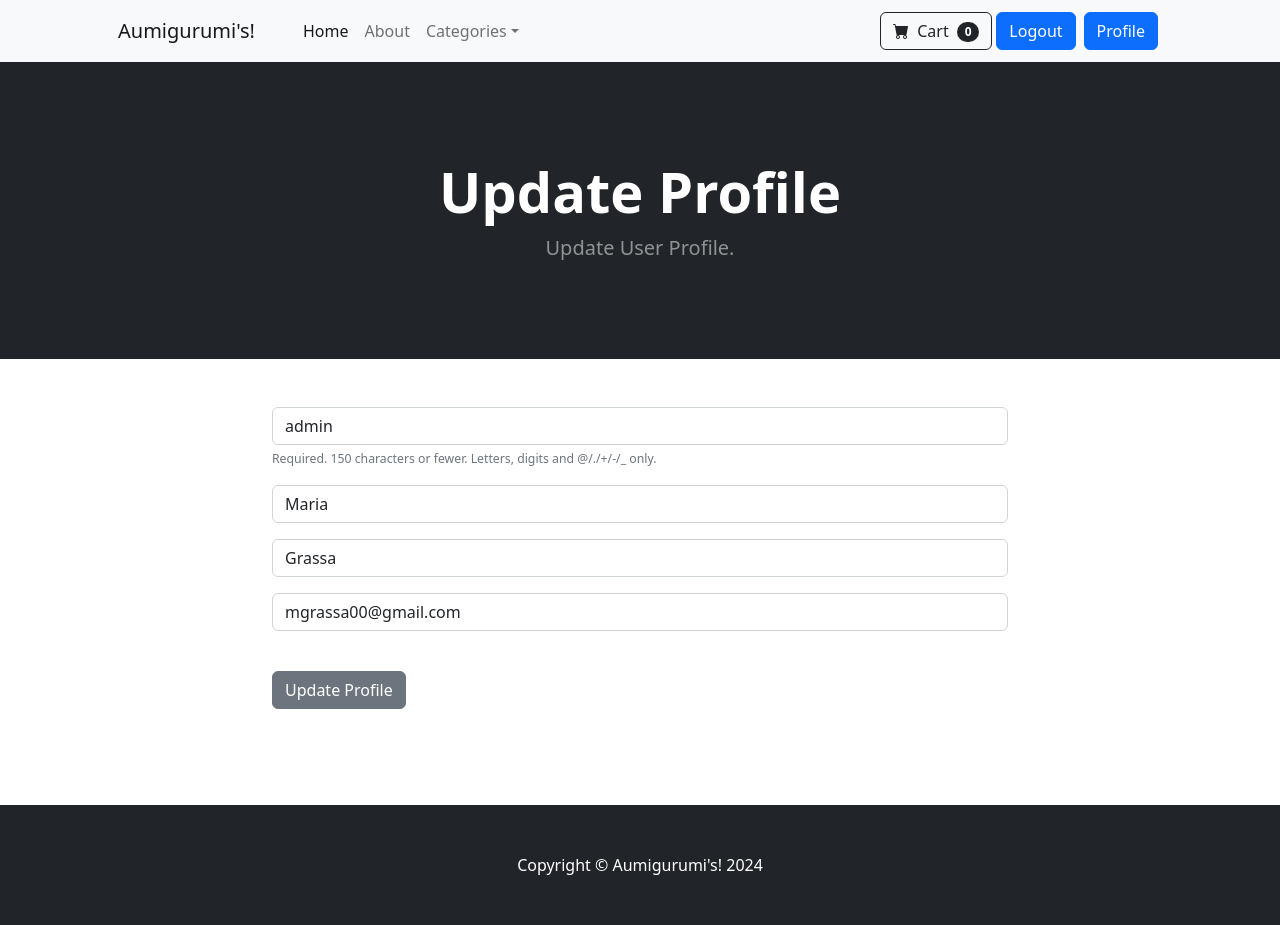
After one commit to mgrassa14/ecom, a Django app: page /update_user/ in a window 1280 px wide. The commit adds this page. Run offline with Django 4.2, Linux system fonts and the light colour scheme; a user stored in the database is signed in; data comes from the database, SQL or seed files in the repository; both versions use the stored data as it was after the commit; some libraries are stand-ins or nearby versions.

Commit message:
added update profile functionality

```diff
--- a/store/forms.py
+++ b/store/forms.py
@@ -1,6 +1,26 @@
 from django.contrib.auth.models import User
-from django.contrib.auth.forms import UserCreationForm
+from django.contrib.auth.forms import UserCreationForm, UserChangeForm
 from django import forms
+
+class UpdateUserForm(UserChangeForm):
+    # hide password stuff
+    password = None
+    # other fields
+    email = forms.EmailField(label="", widget=forms.TextInput(attrs={'class':'form-control', 'placeholder':'Email Address'}))
+    first_name = forms.CharField(label="", max_length=100, widget=forms.TextInput(attrs={'class':'form-control', 'placeholder':'First Name'}))
+    last_name = forms.CharField(label="", max_length=100, widget=forms.TextInput(attrs={'class':'form-control', 'placeholder':'Last Name'}))
+
+    class Meta:
+        model = User
+        fields = ('username', 'first_name', 'last_name', 'email')
+
+    def __init__(self, *args, **kwargs):
+        super(UpdateUserForm, self).__init__(*args, **kwargs)
+
+        self.fields['username'].widget.attrs['class'] = 'form-control'
+        self.fields['username'].widget.attrs['placeholder'] = 'User Name'
+        self.fields['username'].label = ''
+        self.fields['username'].help_text = '<span class="form-text text-muted"><small>Required. 150 characters or fewer. Letters, digits and @/./+/-/_ only.</small></span>'
 
 class SignUpForm(UserCreationForm):
     email = forms.EmailField(label="", widget=forms.TextInput(attrs={'class':'form-control', 'placeholder':'Email Address'}))
--- a/store/templates/navbar.html
+++ b/store/templates/navbar.html
@@ -38,6 +38,7 @@
 
             {% if user.is_authenticated %}
                 <a class="btn btn-primary m-1" href="{% url 'logout' %}" role="button">Logout</a>
+                <a class="btn btn-primary m-1" href="{% url 'update_user' %}" role="button">Profile</a>
             {% else %}
                 <a class="btn btn-primary m-1" href="{% url 'login' %}" role="button">Login</a>
 
--- /dev/null
+++ b/store/templates/update_user.html
@@ -0,0 +1,32 @@
+{% extends 'base.html' %}
+{% block content %}
+
+<!-- Header-->
+<header class="bg-dark py-5">
+    <div class="container px-4 px-lg-5 my-5">
+        <div class="text-center text-white">
+            <h1 class="display-4 fw-bolder">Update Profile</h1>
+            <p class="lead fw-normal text-white-50 mb-0">Update User Profile.</p>
+        </div>
+    </div>
+</header>
+
+    <div class="container">
+        <div class="row">
+                <div class="col-md-8 offset-md-2">
+                    <br/><br/>
+                    <form method="POST" action="{% url 'update_user' %}">
+                        {% csrf_token %}
+                        {{ user_form.as_p }}
+                        <br/>
+  	                    <button type="submit" class="btn btn-secondary">Update Profile</button>
+                    </form>
+                    <br/><br/>
+                    <br/><br/>
+
+                </div>
+        </div>
+    </div>
+
+
+{% endblock %}
--- a/store/urls.py
+++ b/store/urls.py
@@ -7,6 +7,7 @@ urlpatterns = [
     path('login/', views.login_user, name='login'),
     path('logout/', views.logout_user, name='logout'),
     path('register/', views.register_user, name='register'),
+    path('update_user/', views.update_user, name='update_user'),
     path('product/<int:pk>', views.product, name='product'),
     path('category/<str:foo>', views.category, name='category'),
     path('category_summary/', views.category_summary, name='category_summary'),
--- a/store/views.py
+++ b/store/views.py
@@ -4,9 +4,24 @@ from django.contrib.auth import authenticate, login, logout
 from django.contrib import messages
 from django.contrib.auth.models import User
 from django.contrib.auth.forms import UserCreationForm
-from .forms import  SignUpForm
+from .forms import  SignUpForm, UpdateUserForm
 from django import forms
 
+def update_user(request):
+    if request.user.is_authenticated:
+        current_user = User.objects.get(id=request.user.id)
+        user_form = UpdateUserForm(request.POST or None, instance=current_user)
+
+        if user_form.is_valid():
+            user_form.save()
+
+            login(request, current_user)
+            messages.success(request, "User Has Been Updated!!")
+            return redirect('home')
+        return render(request, "update_user.html", {'user_form':user_form})
+    else:
+        messages.success(request, "You Must Be Logged In To Access That Page!!")
+        return redirect('home')
 
 def category_summary(request):
 	categories = Category.objects.all()
```
Also changed, not shown: db.sqlite3.
